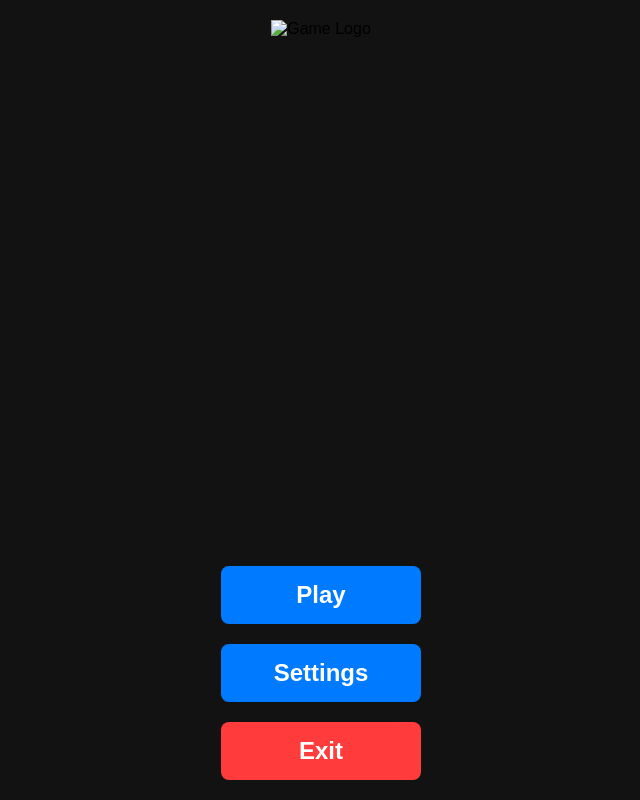
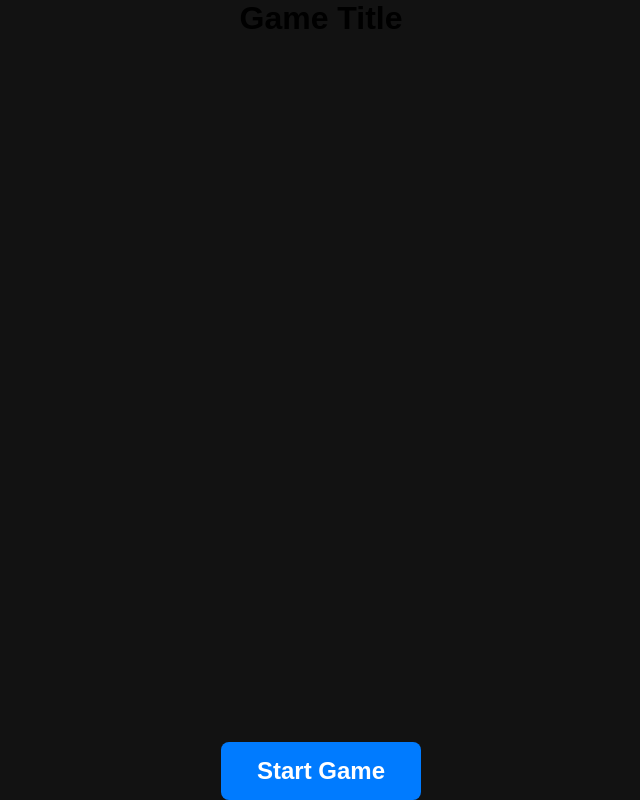
Before and after one commit to onlypritamdey/Game, a plain HTML site: page index.html in a window 1280 px wide. Shown: the whole page, without its empty margins (319-959 px from the left). Drawn offline with Linux system fonts and the light colour scheme.

Commit message:
Update index.html

```diff
--- a/index.html
+++ b/index.html
@@ -3,19 +3,15 @@
 <head>
   <meta charset="UTF-8">
   <meta name="viewport" content="width=device-width, initial-scale=1.0, user-scalable=no">
-  <title>Game Start Screen</title>
+  <meta name="apple-mobile-web-app-capable" content="yes">
+  <meta name="apple-mobile-web-app-status-bar-style" content="black-translucent">
+  <title>Full-Screen Game</title>
   <link rel="stylesheet" href="styles.css">
 </head>
 <body>
   <div id="start-screen">
-    <div class="logo-container">
-      <img src="game-logo.png" alt="Game Logo" class="game-logo">
-    </div>
-    <div class="buttons-container">
-      <button id="play-button">Play</button>
-      <button id="settings-button">Settings</button>
-      <button id="exit-button">Exit</button>
-    </div>
+    <h1>Game Title</h1>
+    <button id="start-button">Start Game</button>
   </div>
 
   <script src="script.js"></script>
```
